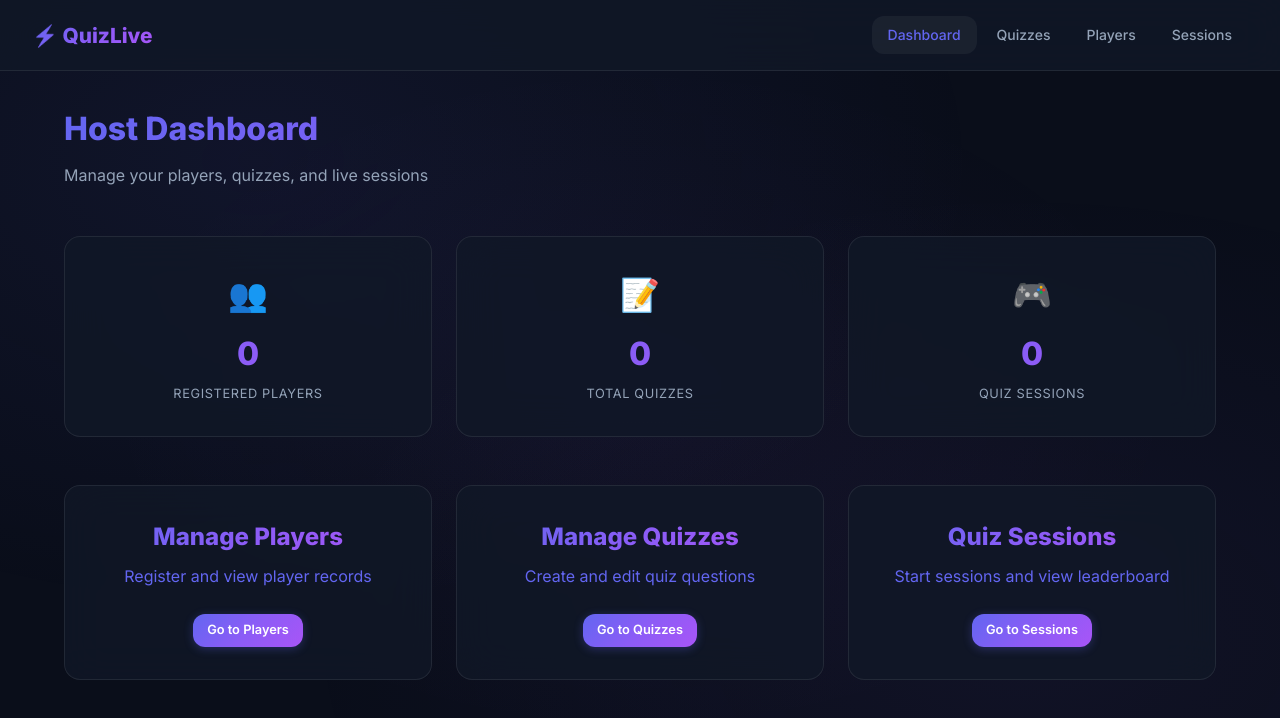
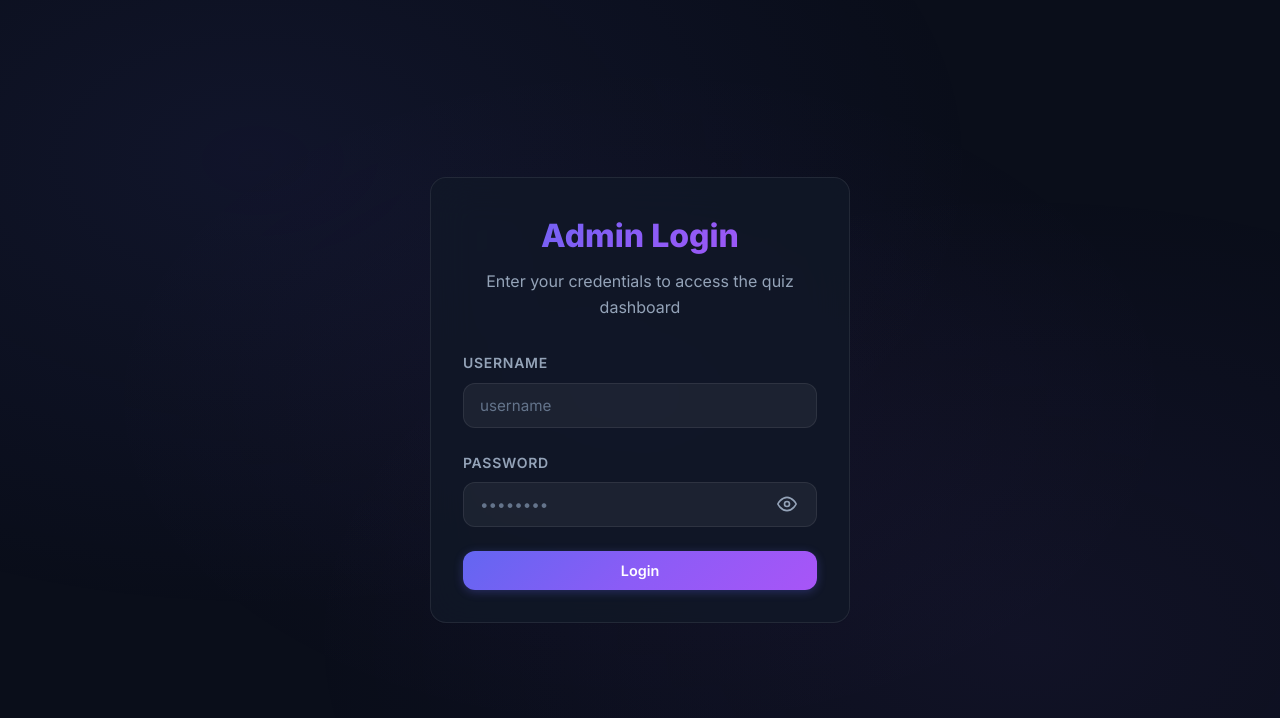
Before and after one commit to pasinduf/quizlive-app, a React (Vite) app: page /login in a window 1280 px wide. Before the commit this address led to /. Shown: the top 718 px of the page. Built offline with nearby package versions, Linux system fonts and the light colour scheme; no server answers.

Commit message:
authenticate admin login

```diff
--- a/src/App.jsx
+++ b/src/App.jsx
@@ -1,5 +1,7 @@
 import { Routes, Route, Navigate } from 'react-router-dom';
 import { Toaster } from 'react-hot-toast';
+import { AuthProvider } from './context/AuthContext';
+import PrivateRoute from './components/PrivateRoute';
 import Navbar from './components/Navbar';
 import Dashboard from './pages/host/Dashboard';
 import Players from './pages/host/Players';
@@ -8,6 +10,8 @@ import QuizEditor from './pages/host/QuizEditor';
 import Sessions from './pages/host/Sessions';
 import Monitor from './pages/host/Monitor';
 import Leaderboard from './pages/host/Leaderboard';
+import Login from './pages/host/Login';
+import NotFound from './pages/NotFound';
 import Join from './pages/player/Join';
 import Lobby from './pages/player/Lobby';
 import Quiz from './pages/player/Quiz';
@@ -15,17 +19,20 @@ import ThankYou from './pages/player/ThankYou';
 
 function App() {
     return (
-        <>
+        <AuthProvider>
             <Toaster position="bottom-right" reverseOrder={false} />
             <Routes>
-                {/* Host/Admin routes */}
-                <Route path="/" element={<><Navbar /><Dashboard /></>} />
-                <Route path="/players" element={<><Navbar /><Players /></>} />
-                <Route path="/quizzes" element={<><Navbar /><QuizList /></>} />
-                <Route path="/quizzes/:quizId/questions" element={<><Navbar /><QuizEditor /></>} />
-                <Route path="/sessions" element={<><Navbar /><Sessions /></>} />
-                <Route path="/sessions/:sessionId/monitor" element={<><Navbar /><Monitor /></>} />
-                <Route path="/sessions/:sessionId/leaderboard" element={<><Navbar /><Leaderboard /></>} />
+                {/* Auth routes */}
+                <Route path="/login" element={<Login />} />
+
+                {/* Host/Admin routes (Protected) */}
+                <Route path="/" element={<PrivateRoute><Navbar /><Dashboard /></PrivateRoute>} />
+                <Route path="/players" element={<PrivateRoute><Navbar /><Players /></PrivateRoute>} />
+                <Route path="/quizzes" element={<PrivateRoute><Navbar /><QuizList /></PrivateRoute>} />
+                <Route path="/quizzes/:quizId/questions" element={<PrivateRoute><Navbar /><QuizEditor /></PrivateRoute>} />
+                <Route path="/sessions" element={<PrivateRoute><Navbar /><Sessions /></PrivateRoute>} />
+                <Route path="/sessions/:sessionId/monitor" element={<PrivateRoute><Navbar /><Monitor /></PrivateRoute>} />
+                <Route path="/sessions/:sessionId/leaderboard" element={<PrivateRoute><Navbar /><Leaderboard /></PrivateRoute>} />
 
                 {/* Player routes */}
                 <Route path="/join/:sessionId" element={<Join />} />
@@ -34,9 +41,10 @@ function App() {
                 <Route path="/thankyou" element={<ThankYou />} />
 
                 {/* Fallback */}
-                <Route path="*" element={<Navigate to="/" replace />} />
+                <Route path="/not-found" element={<NotFound />} />
+                <Route path="*" element={<Navigate to="/not-found" replace />} />
             </Routes>
-        </>
+        </AuthProvider>
     );
 }
 
--- a/src/api.js
+++ b/src/api.js
@@ -4,4 +4,18 @@ const api = axios.create({
     baseURL: '/api',
 });
 
+// Add a request interceptor to include the auth token
+api.interceptors.request.use(
+    (config) => {
+        const token = localStorage.getItem("auth_token");
+        if (token) {
+            config.headers.Authorization = `Bearer ${token}`;
+        }
+        return config;
+    },
+    (error) => {
+        return Promise.reject(error);
+    }
+);
+
 export default api;
--- /dev/null
+++ b/src/components/PrivateRoute.jsx
@@ -0,0 +1,18 @@
+import { Navigate } from 'react-router-dom';
+import { useAuth } from '../context/AuthContext';
+
+const PrivateRoute = ({ children }) => {
+    const { admin, loading } = useAuth();
+
+    if (loading) {
+        return <div className="loading-container"><div className="spinner"></div></div>;
+    }
+
+    if (!admin) {
+        return <Navigate to="/login" replace />;
+    }
+
+    return children;
+};
+
+export default PrivateRoute;
--- /dev/null
+++ b/src/context/AuthContext.jsx
@@ -0,0 +1,47 @@
+import { createContext, useState, useEffect, useContext } from 'react';
+import api from '../api';
+
+const AuthContext = createContext();
+
+export const AuthProvider = ({ children }) => {
+    const [admin, setAdmin] = useState(null);
+    const [loading, setLoading] = useState(true);
+
+    useEffect(() => {
+        const checkAuth = async () => {
+            const token = localStorage.getItem("auth_token");
+            if (token) {
+                try {
+                    const { data } = await api.get('/auth/me');
+                    setAdmin(data);
+                } catch (err) {
+                    console.error('Auth verification failed:', err);
+                    localStorage.removeItem('auth_token');
+                    setAdmin(null);
+                }
+            }
+            setLoading(false);
+        };
+        checkAuth();
+    }, []);
+
+    const login = async (username, password) => {
+        const { data } = await api.post('/auth/login', { username, password });
+        localStorage.setItem("auth_token", data.token);
+        setAdmin(data.admin);
+        return data;
+    };
+
+    const logout = () => {
+        localStorage.removeItem("auth_token");
+        setAdmin(null);
+    };
+
+    return (
+        <AuthContext.Provider value={{ admin, login, logout, loading }}>
+            {children}
+        </AuthContext.Provider>
+    );
+};
+
+export const useAuth = () => useContext(AuthContext);
--- a/src/index.css
+++ b/src/index.css
@@ -299,6 +299,7 @@ textarea.form-input {
 
 .btn-primary:hover:not(:disabled) {
   background: var(--accent-gradient-hover);
+  color: white;
   box-shadow: 0 4px 15px rgba(99, 102, 241, 0.4);
   transform: translateY(-1px);
 }
@@ -321,6 +322,7 @@ textarea.form-input {
 
 .btn-success:hover:not(:disabled) {
   background: #059669;
+  color: white;
   transform: translateY(-1px);
 }
 
@@ -331,6 +333,7 @@ textarea.form-input {
 
 .btn-danger:hover:not(:disabled) {
   background: #dc2626;
+  color: white;
   transform: translateY(-1px);
 }
 
@@ -1146,6 +1149,77 @@ tr:hover td {
   margin-top: var(--space-xl);
 }
 
+/* ===== AUTH ===== */
+.auth-container {
+  display: flex;
+  align-items: center;
+  justify-content: center;
+  min-height: 100vh;
+  padding: var(--space-xl);
+}
+
+.auth-card {
+  width: 100%;
+  max-width: 420px;
+}
+
+.auth-header {
+  text-align: center;
+  margin-bottom: var(--space-xl);
+}
+
+.auth-title {
+  font-size: 2rem;
+  font-weight: 800;
+  background: var(--accent-gradient);
+  -webkit-background-clip: text;
+  -webkit-text-fill-color: transparent;
+  background-clip: text;
+  margin-bottom: var(--space-sm);
+}
+
+.auth-subtitle {
+  color: var(--text-secondary);
+}
+
+.auth-form {
+  margin-top: var(--space-xl);
+}
+
+.btn-block {
+  width: 100%;
+}
+
+.password-input-wrapper {
+  position: relative;
+  display: flex;
+  align-items: center;
+}
+
+.password-input-wrapper .form-input {
+  padding-right: 3rem;
+}
+
+.password-toggle {
+  position: absolute;
+  right: 1rem;
+  background: none;
+  border: none;
+  color: var(--text-secondary);
+  cursor: pointer;
+  font-size: 1.2rem;
+  display: flex;
+  align-items: center;
+  justify-content: center;
+  padding: 0.25rem;
+  transition: color var(--transition-fast);
+  z-index: 2;
+}
+
+.password-toggle:hover {
+  color: var(--text-primary);
+}
+
 /* ===== JOIN PAGE ===== */
 .join-container {
   display: flex;
--- /dev/null
+++ b/src/pages/NotFound.jsx
@@ -0,0 +1,20 @@
+import { Link } from 'react-router-dom';
+
+function NotFound() {
+    return (
+        <div className="page-container flex-center" style={{ minHeight: '100vh', textAlign: 'center' }}>
+            <div className="card" style={{ maxWidth: '500px', padding: '3rem' }}>
+                <h1 style={{ fontSize: '5rem', marginBottom: '1rem', background: 'var(--accent-gradient)', WebkitBackgroundClip: 'text', WebkitTextFillColor: 'transparent', backgroundClip: 'text' }}>404</h1>
+                <h2 className="page-title">Page Not Found</h2>
+                <p className="page-subtitle mt-md mb-lg">
+                    The page you are looking for doesn't exist or you don't have permission to access it.
+                </p>
+                <Link to="/" className="btn btn-primary">
+                    Return to Dashboard
+                </Link>
+            </div>
+        </div>
+    );
+}
+
+export default NotFound;
--- /dev/null
+++ b/src/pages/host/Login.jsx
@@ -0,0 +1,87 @@
+import { useState } from 'react';
+import { useNavigate } from 'react-router-dom';
+import { useAuth } from '../../context/AuthContext';
+import toast from 'react-hot-toast';
+
+function Login() {
+    const [username, setUsername] = useState('');
+    const [password, setPassword] = useState('');
+    const [showPassword, setShowPassword] = useState(false);
+    const [loading, setLoading] = useState(false);
+    const { login } = useAuth();
+    const navigate = useNavigate();
+
+    const handleSubmit = async (e) => {
+        e.preventDefault();
+        setLoading(true);
+        try {
+            await login(username, password);
+            toast.success('Logged in successfully!');
+            navigate('/');
+        } catch (err) {
+            toast.error(err.response?.data?.error || 'Login failed');
+        } finally {
+            setLoading(false);
+        }
+    };
+
+    return (
+        <div className="auth-container">
+            <div className="auth-card card">
+                <div className="auth-header">
+                    <h1 className="auth-title">Admin Login</h1>
+                    <p className="auth-subtitle">Enter your credentials to access the quiz dashboard</p>
+                </div>
+
+                <form onSubmit={handleSubmit} className="auth-form">
+                    <div className="form-group">
+                        <label className="form-label">Username</label>
+                        <input
+                            type="text"
+                            className="form-input"
+                            value={username}
+                            onChange={(e) => setUsername(e.target.value)}
+                            required
+                            placeholder="username"
+                            autoComplete="username"
+                        />
+                    </div>
+
+                    <div className="form-group">
+                        <label className="form-label">Password</label>
+                        <div className="password-input-wrapper">
+                            <input
+                                type={showPassword ? "text" : "password"}
+                                className="form-input"
+                                value={password}
+                                onChange={(e) => setPassword(e.target.value)}
+                                required
+                                placeholder="••••••••"
+                                autoComplete="current-password"
+                            />
+                            <button
+                                type="button"
+                                className="password-toggle"
+                                onClick={() => setShowPassword(!showPassword)}
+                                tabIndex="-1"
+                                aria-label={showPassword ? "Hide password" : "Show password"}
+                            >
+                                {showPassword ? (
+                                    <svg xmlns="http://www.w3.org/2000/svg" width="20" height="20" viewBox="0 0 24 24" fill="none" stroke="currentColor" stroke-width="2" stroke-linecap="round" stroke-linejoin="round"><path d="M17.94 17.94A10.07 10.07 0 0 1 12 20c-7 0-11-8-11-8a18.45 18.45 0 0 1 5.06-5.94M9.9 4.24A9.12 9.12 0 0 1 12 4c7 0 11 8 11 8a18.5 18.5 0 0 1-2.16 3.19m-6.72-1.07a3 3 0 1 1-4.24-4.24"></path><line x1="1" y1="1" x2="23" y2="23"></line></svg>
+                                ) : (
+                                    <svg xmlns="http://www.w3.org/2000/svg" width="20" height="20" viewBox="0 0 24 24" fill="none" stroke="currentColor" stroke-width="2" stroke-linecap="round" stroke-linejoin="round"><path d="M1 12s4-8 11-8 11 8 11 8-4 8-11 8-11-8-11-8z"></path><circle cx="12" cy="12" r="3"></circle></svg>
+                                )}
+                            </button>
+                        </div>
+                    </div>
+
+                    <button type="submit" className="btn btn-primary btn-block" disabled={loading}>
+                        {loading ? 'Logging in...' : 'Login'}
+                    </button>
+                </form>
+            </div>
+        </div>
+    );
+}
+
+export default Login;
```
Also changed, not shown: src/components/Navbar.jsx (+25 -5 lines).
